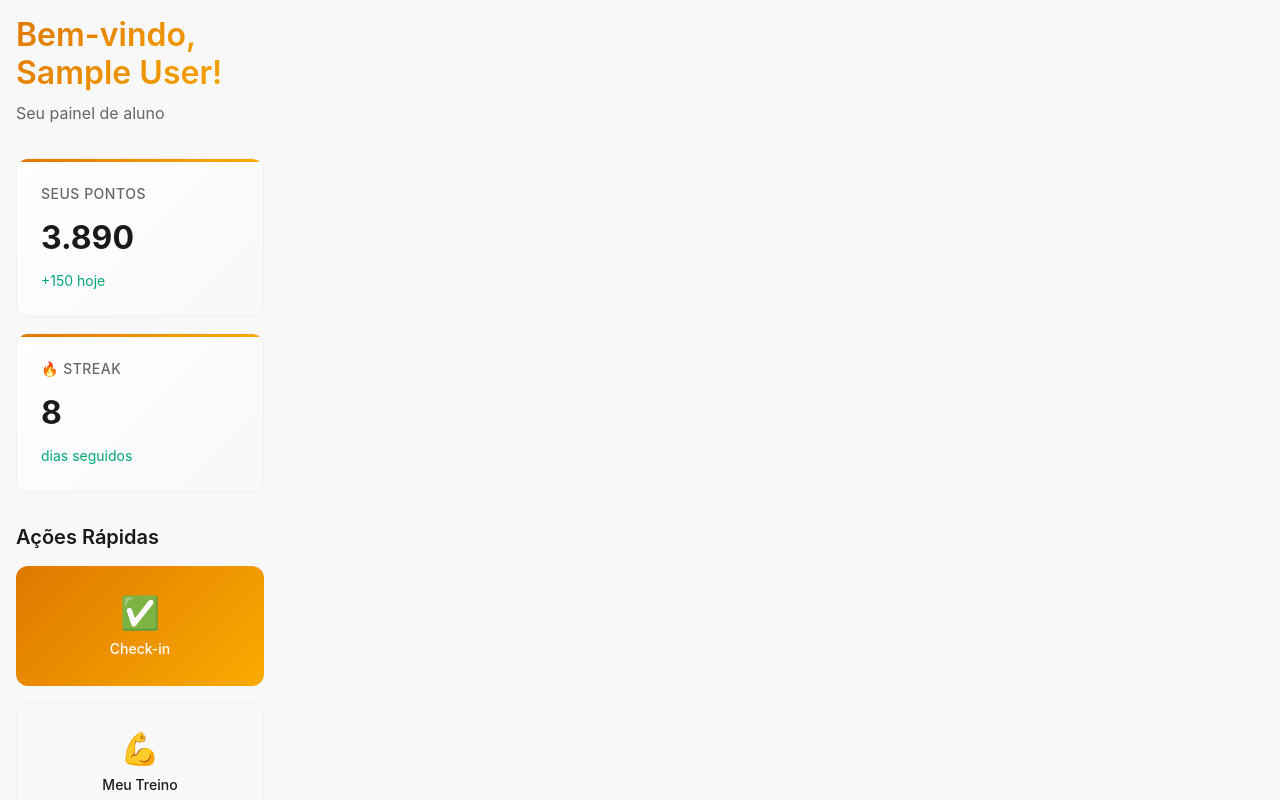
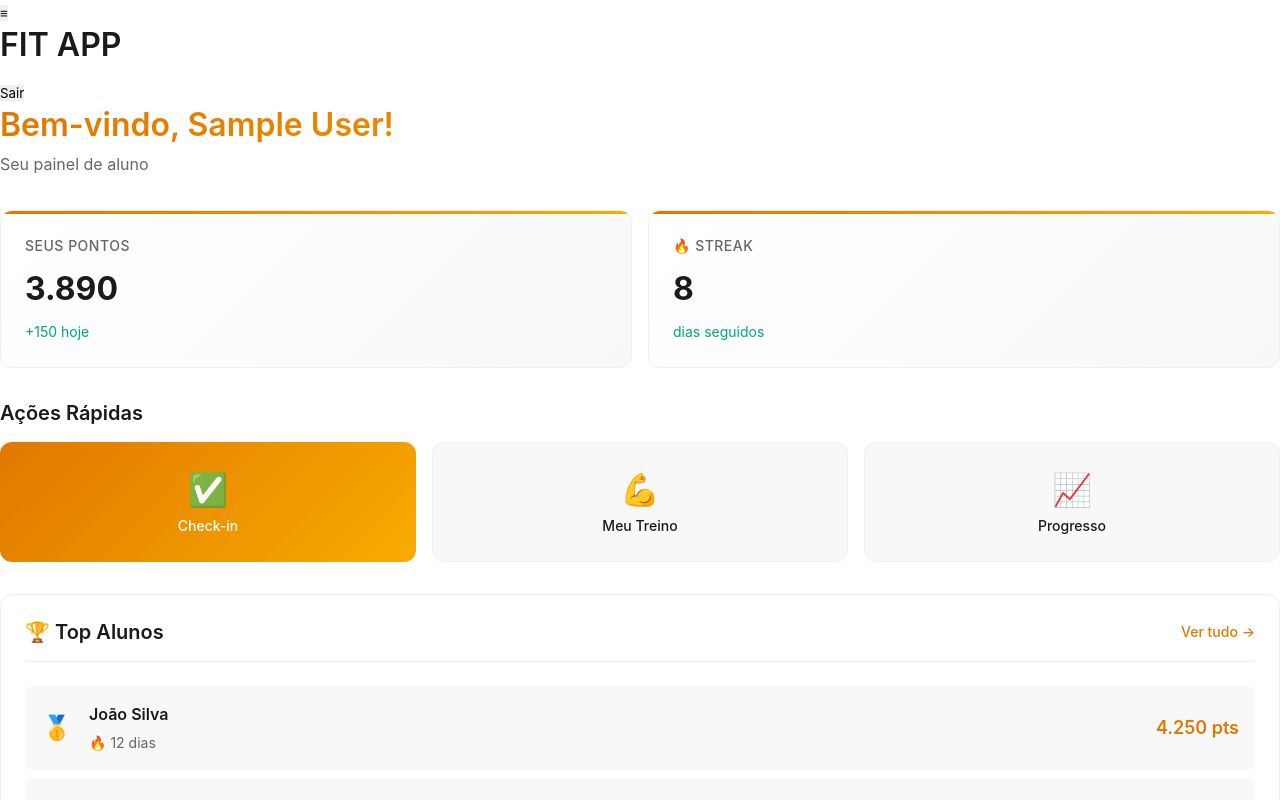
Before and after one commit to DiegoCoelho10/fitness-app, a React (Create React App) app: page /dashboard in a window 1280 px wide. Shown: the top 800 px of the page. Built offline with nearby package versions, Linux system fonts and the light colour scheme; no server answers; the database is empty; sample sign-in values are in the browser's storage.

Commit message:
Update Layout.jsx

```diff
--- a/src/components/Layout.jsx
+++ b/src/components/Layout.jsx
@@ -1,13 +1,35 @@
-import React from 'react'
+import React, { useState } from 'react'
+import { useNavigate } from 'react-router-dom'
+import { useAuthStore } from '../context/authStore'
 import { Sidebar } from './Sidebar'
 import './Layout.css'
 
 export function Layout({ children }) {
+  const [sidebarOpen, setSidebarOpen] = useState(false)
+  const navigate = useNavigate()
+  const { logout } = useAuthStore()
+
+  const handleLogout = () => {
+    logout()
+    navigate('/login')
+  }
+
   return (
-    <div className="app-layout">
-      <Sidebar />
-      <div className="layout-content">
-        <main className="main-content">
+    <div className="layout">
+      <Sidebar isOpen={sidebarOpen} onClose={() => setSidebarOpen(false)} />
+
+      <div className="layout-main">
+        <header className="layout-header">
+          <button className="menu-toggle" onClick={() => setSidebarOpen(!sidebarOpen)}>
+            ≡
+          </button>
+          <h1>FIT APP</h1>
+          <button className="logout-btn" onClick={handleLogout}>
+            Sair
+          </button>
+        </header>
+
+        <main className="layout-content">
           {children}
         </main>
       </div>
```
